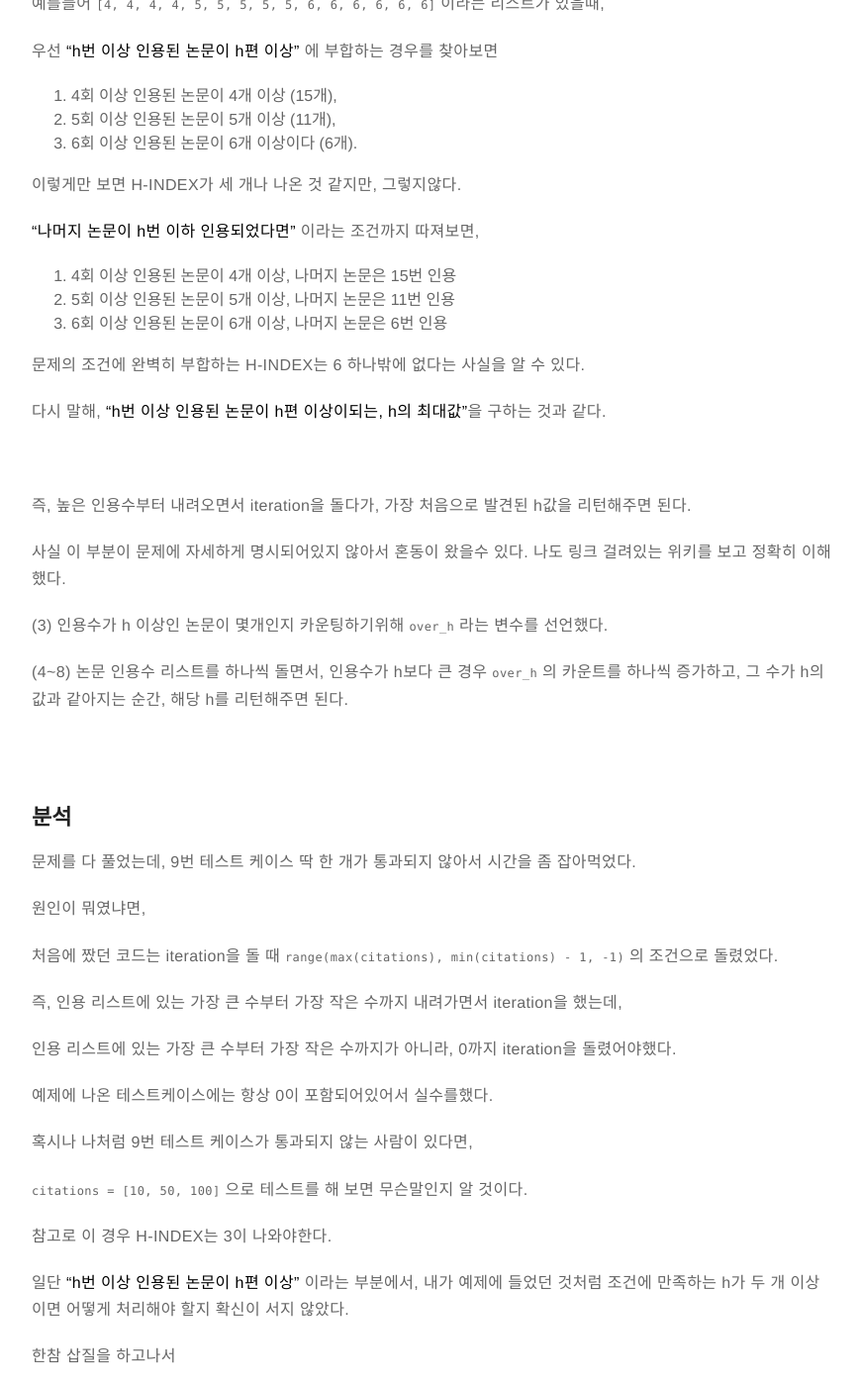
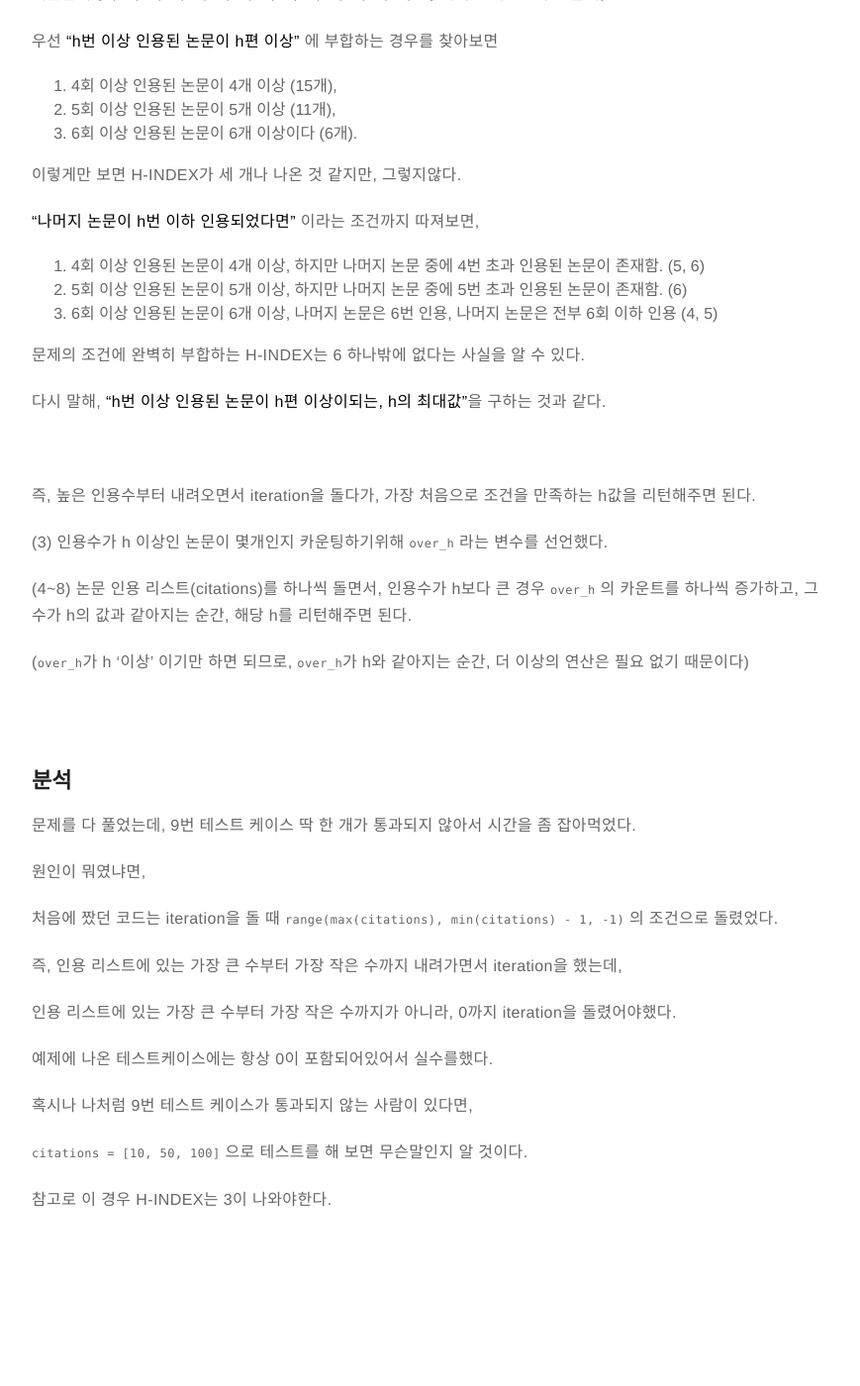
Before and after one commit to itholic/itholic.github.io, a Jekyll site: the page built from _posts/kata/2019-02-09-kata-h-index.md, in a window 1280 px wide and 1400 px high, scrolled down 1663 px. Shown: the whole window at 99% size, without its empty margins (203-1072 px from the left). Built offline with Jekyll 4.4.1, drawn with Linux system fonts in a browser that asks for light colours; comment, search, counter and statistics services are not loaded; some of the changed text lies outside the part shown.

Commit message:
[kata] H-Index 내용 보완

```diff
--- a/_posts/kata/2019-02-09-kata-h-index.md
+++ b/_posts/kata/2019-02-09-kata-h-index.md
@@ -10,7 +10,7 @@ sitemap:
   priority: 1.0
 ---
 
-# 완주하지 못한 선수
+# H-Index
 
 출처: <a href="https://programmers.co.kr/learn/courses/30/lessons/42747" target="_blank">프로그래머스 - H-Index</a>
 
@@ -74,9 +74,9 @@ H-Index는 과학자의 생산성과 영향력을 나타내는 지표입니다.
 
 **"나머지 논문이 h번 이하 인용되었다면"** 이라는 조건까지 따져보면,
 
-1. 4회 이상 인용된 논문이 4개 이상, 나머지 논문은 15번 인용
-2. 5회 이상 인용된 논문이 5개 이상, 나머지 논문은 11번 인용
-3. 6회 이상 인용된 논문이 6개 이상, 나머지 논문은 6번 인용
+1. 4회 이상 인용된 논문이 4개 이상, 하지만 나머지 논문 중에 4번 초과 인용된 논문이 존재함. (5, 6)
+2. 5회 이상 인용된 논문이 5개 이상, 하지만 나머지 논문 중에 5번 초과 인용된 논문이 존재함. (6)
+3. 6회 이상 인용된 논문이 6개 이상, 나머지 논문은 6번 인용, 나머지 논문은 전부 6회 이하 인용 (4, 5)
 
 문제의 조건에 완벽히 부합하는 H-INDEX는 6 하나밖에 없다는 사실을 알 수 있다.
 
@@ -84,13 +84,13 @@ H-Index는 과학자의 생산성과 영향력을 나타내는 지표입니다.
 
 <br/>
 
-즉, 높은 인용수부터 내려오면서 iteration을 돌다가, 가장 처음으로 발견된 h값을 리턴해주면 된다.
-
-사실 이 부분이 문제에 자세하게 명시되어있지 않아서 혼동이 왔을수 있다. 나도 링크 걸려있는 위키를 보고 정확히 이해했다.
+즉, 높은 인용수부터 내려오면서 iteration을 돌다가, 가장 처음으로 조건을 만족하는 h값을 리턴해주면 된다.
 
 (3) 인용수가 h 이상인 논문이 몇개인지 카운팅하기위해 `over_h` 라는 변수를 선언했다.
 
-(4~8) 논문 인용수 리스트를 하나씩 돌면서, 인용수가 h보다 큰 경우 `over_h` 의 카운트를 하나씩 증가하고, 그 수가 h의 값과 같아지는 순간, 해당 h를 리턴해주면 된다.
+(4~8) 논문 인용 리스트(citations)를 하나씩 돌면서, 인용수가 h보다 큰 경우 `over_h` 의 카운트를 하나씩 증가하고, 그 수가 h의 값과 같아지는 순간, 해당 h를 리턴해주면 된다.
+
+(`over_h`가 h '이상' 이기만 하면 되므로, `over_h`가 h와 같아지는 순간, 더 이상의 연산은 필요 없기 때문이다)
 
 <br/>
 
@@ -115,9 +115,3 @@ H-Index는 과학자의 생산성과 영향력을 나타내는 지표입니다.
  `citations = [10, 50, 100]` 으로 테스트를 해 보면 무슨말인지 알 것이다.
 
 참고로 이 경우 H-INDEX는 3이 나와야한다.
-
-일단 **"h번 이상 인용된 논문이 h편 이상"** 이라는 부분에서, 내가 예제에 들었던 것처럼 조건에 만족하는 h가 두 개 이상이면 어떻게 처리해야 할지 확신이 서지 않았다.
-
-한참 삽질을 하고나서
-
-어떤 과학자가 발표한 논문 `n`편 중, `h`번 이상 인용된 논문이 `h`편 이상이고 **"나머지 논문이 h번 이하 인용되었다면"** `h`가 이 과학자의 H-Index입니다.
```
